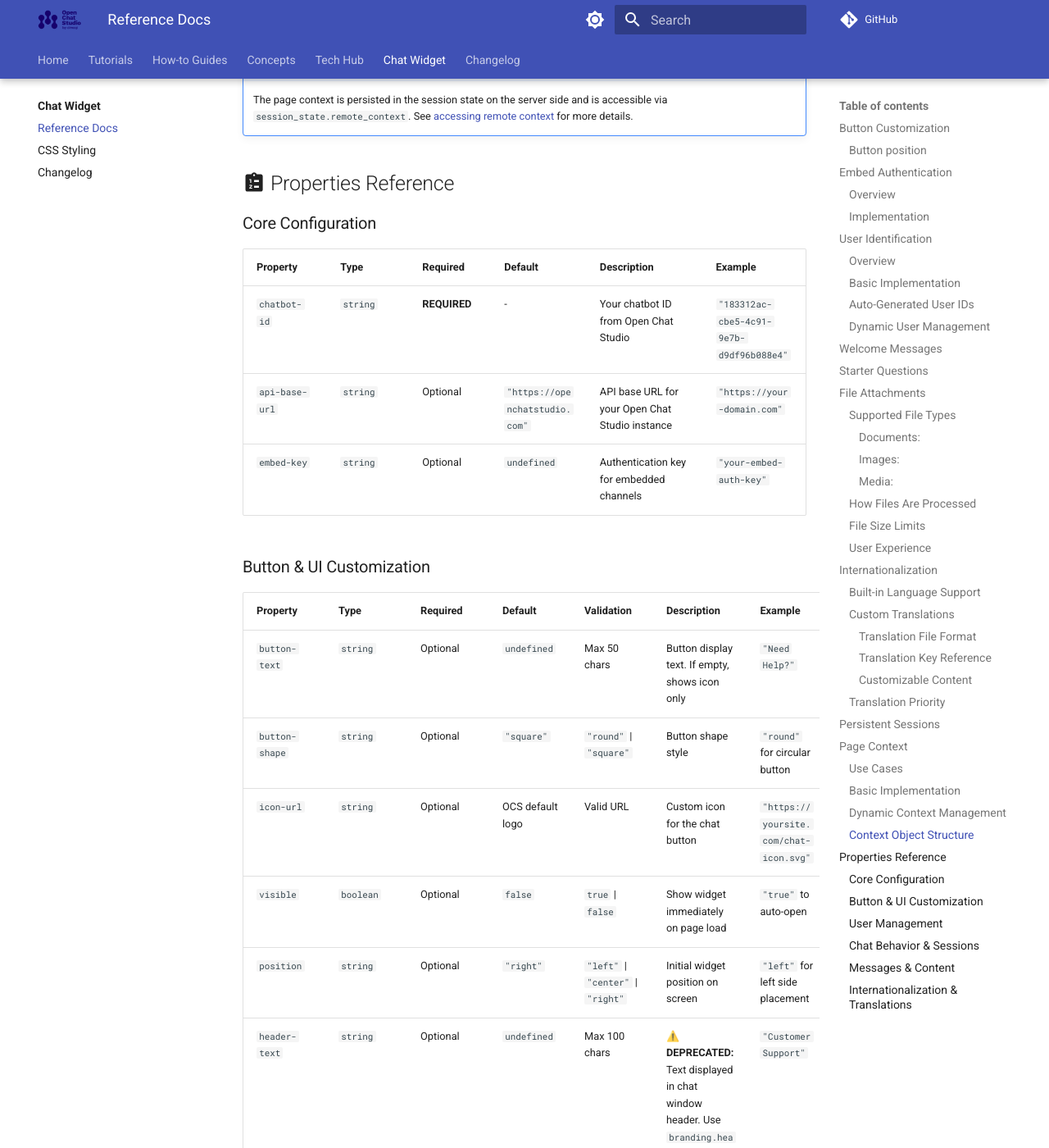
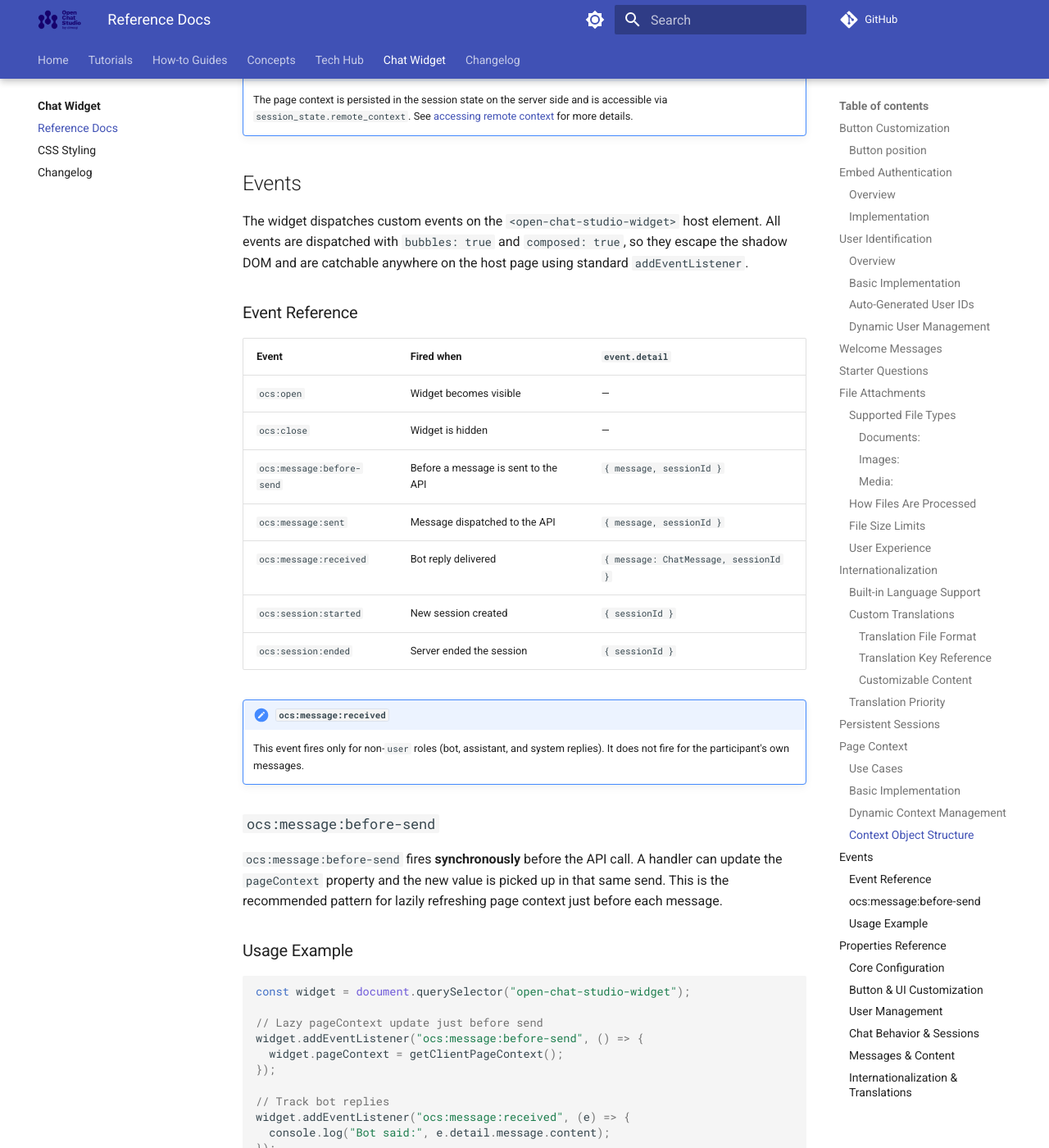
Before and after one commit to dimagi/open-chat-studio-docs, an MkDocs documentation site: the page built from docs/chat_widget/reference.md, in a window 1280 px wide and 1400 px high, scrolled down 11565 px. Shown: the whole window at 82% size. Built offline with MkDocs 1.6.1 and Material for MkDocs 9.7.7, drawn with Linux system fonts in a browser that asks for light colours; a script that is not in the unit is left out; comment, search, counter and statistics services are not loaded.

Commit message:
update changelog and docs from OCS PR #3696
Co-Authored-By: Claude Opus 4.8 (1M context) <noreply@anthropic.com>

````diff
--- a/docs/chat_widget/reference.md
+++ b/docs/chat_widget/reference.md
@@ -436,6 +436,45 @@ widget.pageContext = {
 
     The page context is persisted in the session state on the server side and is accessible via `session_state.remote_context`. See [accessing remote context](../concepts/prompt_variables.md#accessing-remote-context) for more details.
 
+## Events
+
+The widget dispatches custom events on the `<open-chat-studio-widget>` host element. All events are dispatched with `bubbles: true` and `composed: true`, so they escape the shadow DOM and are catchable anywhere on the host page using standard `addEventListener`.
+
+### Event Reference
+
+| Event | Fired when | `event.detail` |
+|---|---|---|
+| `ocs:open` | Widget becomes visible | — |
+| `ocs:close` | Widget is hidden | — |
+| `ocs:message:before-send` | Before a message is sent to the API | `{ message, sessionId }` |
+| `ocs:message:sent` | Message dispatched to the API | `{ message, sessionId }` |
+| `ocs:message:received` | Bot reply delivered | `{ message: ChatMessage, sessionId }` |
+| `ocs:session:started` | New session created | `{ sessionId }` |
+| `ocs:session:ended` | Server ended the session | `{ sessionId }` |
+
+!!! note "`ocs:message:received`"
+    This event fires only for non-`user` roles (bot, assistant, and system replies). It does not fire for the participant's own messages.
+
+### `ocs:message:before-send`
+
+`ocs:message:before-send` fires **synchronously** before the API call. A handler can update the `pageContext` property and the new value is picked up in that same send. This is the recommended pattern for lazily refreshing page context just before each message.
+
+### Usage Example
+
+```js
+const widget = document.querySelector("open-chat-studio-widget");
+
+// Lazy pageContext update just before send
+widget.addEventListener("ocs:message:before-send", () => {
+  widget.pageContext = getClientPageContext();
+});
+
+// Track bot replies
+widget.addEventListener("ocs:message:received", (e) => {
+  console.log("Bot said:", e.detail.message.content);
+});
+```
+
 ## :material-clipboard-list: Properties Reference
 
 ### Core Configuration
````
Also changed, not shown: docs/chat_widget/changelog.md (+4 -0 lines).
